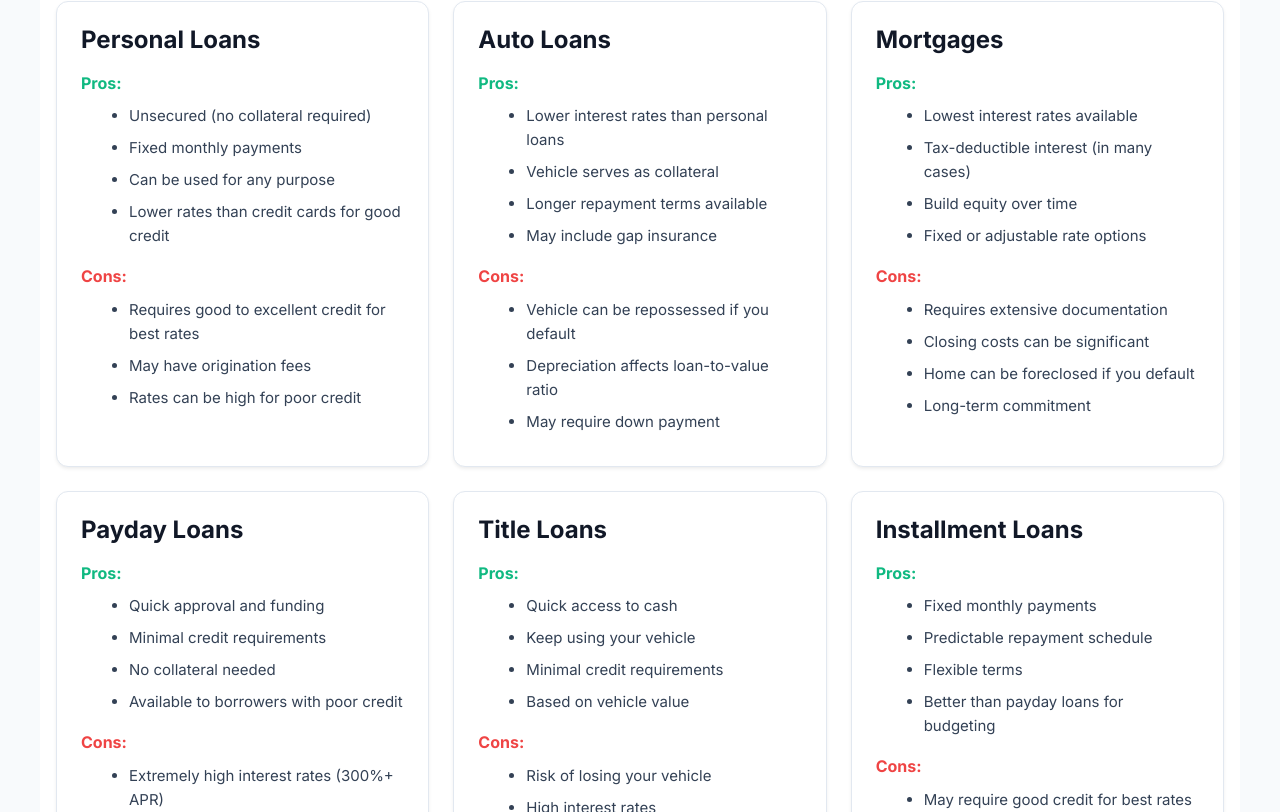
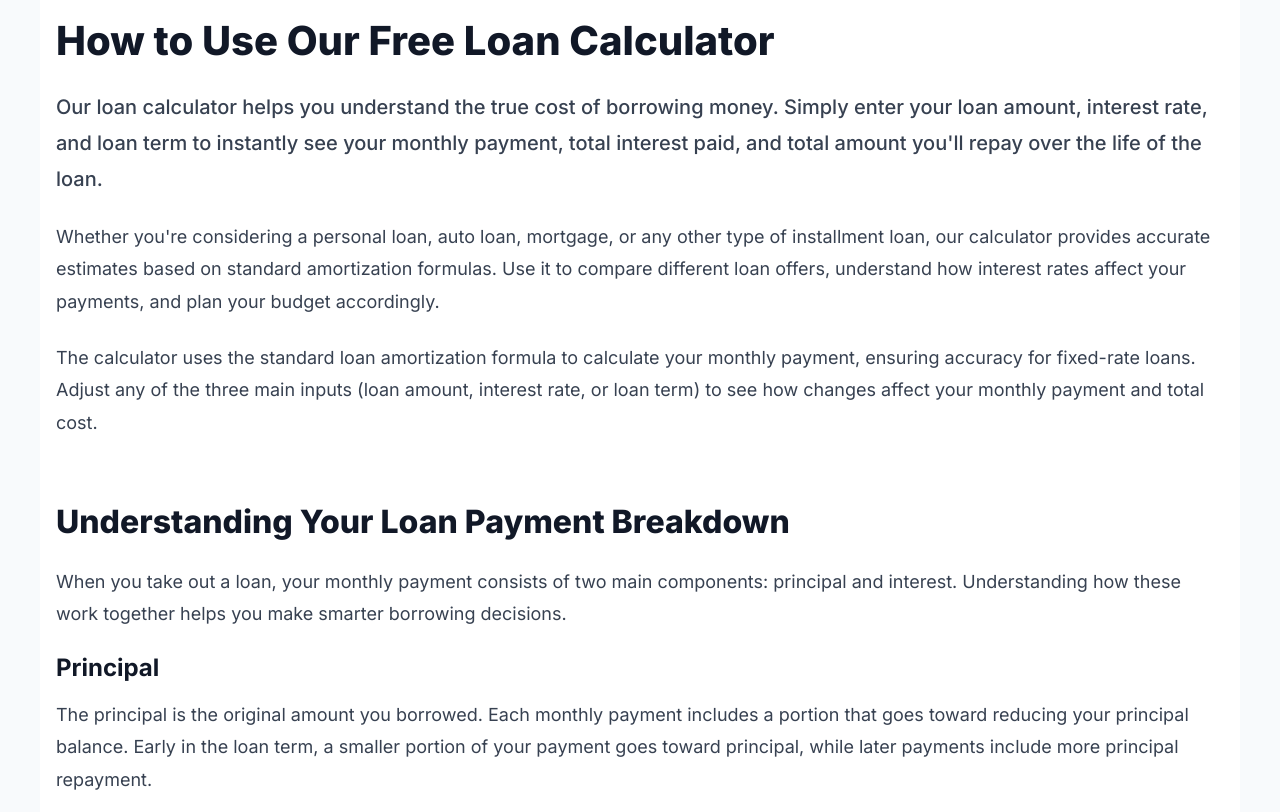
Before and after one commit to THAITECHNEWS/MoneyMatrix, a Next.js app: page /loan-calculator in a window 1280 px wide. Shown: the part 4548-5360 px from the top of the page. Built offline with nearby package versions, Linux system fonts and the light colour scheme.

Commit message:
Remove pros/cons comparison cards section from loan calculator page

```diff
--- a/app/loan-calculator/page.tsx
+++ b/app/loan-calculator/page.tsx
@@ -155,150 +155,6 @@ export default async function LoanCalculatorPage() {
                     </tr>
                   </tbody>
                 </table>
-              </div>
-
-              {/* Detailed Comparison Cards */}
-              <div className="loan-comparison-cards" style={{ marginTop: '3rem' }}>
-                <div className="comparison-card">
-                  <h3 style={{ fontSize: '1.5rem', fontWeight: 700, marginBottom: '1rem', color: '#111827' }}>
-                    Personal Loans
-                  </h3>
-                  <div style={{ marginBottom: '1rem' }}>
-                    <strong style={{ color: '#10b981' }}>Pros:</strong>
-                    <ul style={{ marginLeft: '1.5rem', marginTop: '0.5rem', listStyleType: 'disc' }}>
-                      <li>Unsecured (no collateral required)</li>
-                      <li>Fixed monthly payments</li>
-                      <li>Can be used for any purpose</li>
-                      <li>Lower rates than credit cards for good credit</li>
-                    </ul>
-                  </div>
-                  <div>
-                    <strong style={{ color: '#ef4444' }}>Cons:</strong>
-                    <ul style={{ marginLeft: '1.5rem', marginTop: '0.5rem', listStyleType: 'disc' }}>
-                      <li>Requires good to excellent credit for best rates</li>
-                      <li>May have origination fees</li>
-                      <li>Rates can be high for poor credit</li>
-                    </ul>
-                  </div>
-                </div>
-
-                <div className="comparison-card">
-                  <h3 style={{ fontSize: '1.5rem', fontWeight: 700, marginBottom: '1rem', color: '#111827' }}>
-                    Auto Loans
-                  </h3>
-                  <div style={{ marginBottom: '1rem' }}>
-                    <strong style={{ color: '#10b981' }}>Pros:</strong>
-                    <ul style={{ marginLeft: '1.5rem', marginTop: '0.5rem', listStyleType: 'disc' }}>
-                      <li>Lower interest rates than personal loans</li>
-                      <li>Vehicle serves as collateral</li>
-                      <li>Longer repayment terms available</li>
-                      <li>May include gap insurance</li>
-                    </ul>
-                  </div>
-                  <div>
-                    <strong style={{ color: '#ef4444' }}>Cons:</strong>
-                    <ul style={{ marginLeft: '1.5rem', marginTop: '0.5rem', listStyleType: 'disc' }}>
-                      <li>Vehicle can be repossessed if you default</li>
-                      <li>Depreciation affects loan-to-value ratio</li>
-                      <li>May require down payment</li>
-                    </ul>
-                  </div>
-                </div>
-
-                <div className="comparison-card">
-                  <h3 style={{ fontSize: '1.5rem', fontWeight: 700, marginBottom: '1rem', color: '#111827' }}>
-                    Mortgages
-                  </h3>
-                  <div style={{ marginBottom: '1rem' }}>
-                    <strong style={{ color: '#10b981' }}>Pros:</strong>
-                    <ul style={{ marginLeft: '1.5rem', marginTop: '0.5rem', listStyleType: 'disc' }}>
-                      <li>Lowest interest rates available</li>
-                      <li>Tax-deductible interest (in many cases)</li>
-                      <li>Build equity over time</li>
-                      <li>Fixed or adjustable rate options</li>
-                    </ul>
-                  </div>
-                  <div>
-                    <strong style={{ color: '#ef4444' }}>Cons:</strong>
-                    <ul style={{ marginLeft: '1.5rem', marginTop: '0.5rem', listStyleType: 'disc' }}>
-                      <li>Requires extensive documentation</li>
-                      <li>Closing costs can be significant</li>
-                      <li>Home can be foreclosed if you default</li>
-                      <li>Long-term commitment</li>
-                    </ul>
-                  </div>
-                </div>
-
-                <div className="comparison-card">
-                  <h3 style={{ fontSize: '1.5rem', fontWeight: 700, marginBottom: '1rem', color: '#111827' }}>
-                    Payday Loans
-                  </h3>
-                  <div style={{ marginBottom: '1rem' }}>
-                    <strong style={{ color: '#10b981' }}>Pros:</strong>
-                    <ul style={{ marginLeft: '1.5rem', marginTop: '0.5rem', listStyleType: 'disc' }}>
-                      <li>Quick approval and funding</li>
-                      <li>Minimal credit requirements</li>
-                      <li>No collateral needed</li>
-                      <li>Available to borrowers with poor credit</li>
-                    </ul>
-                  </div>
-                  <div>
-                    <strong style={{ color: '#ef4444' }}>Cons:</strong>
-                    <ul style={{ marginLeft: '1.5rem', marginTop: '0.5rem', listStyleType: 'disc' }}>
-                      <li>Extremely high interest rates (300%+ APR)</li>
-                      <li>Short repayment terms</li>
-                      <li>Risk of debt cycle</li>
-                      <li>Can lead to financial hardship</li>
-                    </ul>
-                  </div>
-                </div>
-
-                <div className="comparison-card">
-                  <h3 style={{ fontSize: '1.5rem', fontWeight: 700, marginBottom: '1rem', color: '#111827' }}>
-                    Title Loans
-                  </h3>
-                  <div style={{ marginBottom: '1rem' }}>
-                    <strong style={{ color: '#10b981' }}>Pros:</strong>
-                    <ul style={{ marginLeft: '1.5rem', marginTop: '0.5rem', listStyleType: 'disc' }}>
-                      <li>Quick access to cash</li>
-                      <li>Keep using your vehicle</li>
-                      <li>Minimal credit requirements</li>
-                      <li>Based on vehicle value</li>
-                    </ul>
-                  </div>
-                  <div>
-                    <strong style={{ color: '#ef4444' }}>Cons:</strong>
-                    <ul style={{ marginLeft: '1.5rem', marginTop: '0.5rem', listStyleType: 'disc' }}>
-                      <li>Risk of losing your vehicle</li>
-                      <li>High interest rates</li>
-                      <li>Short repayment terms</li>
-                      <li>Can be expensive if rolled over</li>
-                    </ul>
-                  </div>
-                </div>
-
-                <div className="comparison-card">
-                  <h3 style={{ fontSize: '1.5rem', fontWeight: 700, marginBottom: '1rem', color: '#111827' }}>
-                    Installment Loans
-                  </h3>
-                  <div style={{ marginBottom: '1rem' }}>
-                    <strong style={{ color: '#10b981' }}>Pros:</strong>
-                    <ul style={{ marginLeft: '1.5rem', marginTop: '0.5rem', listStyleType: 'disc' }}>
-                      <li>Fixed monthly payments</li>
-                      <li>Predictable repayment schedule</li>
-                      <li>Flexible terms</li>
-                      <li>Better than payday loans for budgeting</li>
-                    </ul>
-                  </div>
-                  <div>
-                    <strong style={{ color: '#ef4444' }}>Cons:</strong>
-                    <ul style={{ marginLeft: '1.5rem', marginTop: '0.5rem', listStyleType: 'disc' }}>
-                      <li>May require good credit for best rates</li>
-                      <li>Can have origination fees</li>
-                      <li>Total interest can be high over long terms</li>
-                    </ul>
-                  </div>
-                </div>
               </div>
             </section>
 
```
